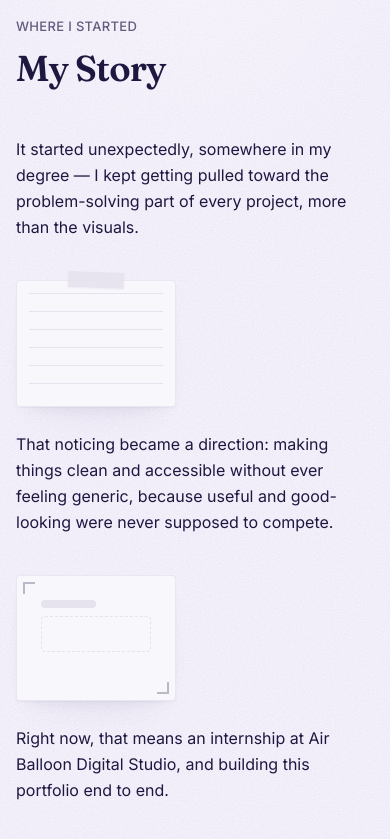
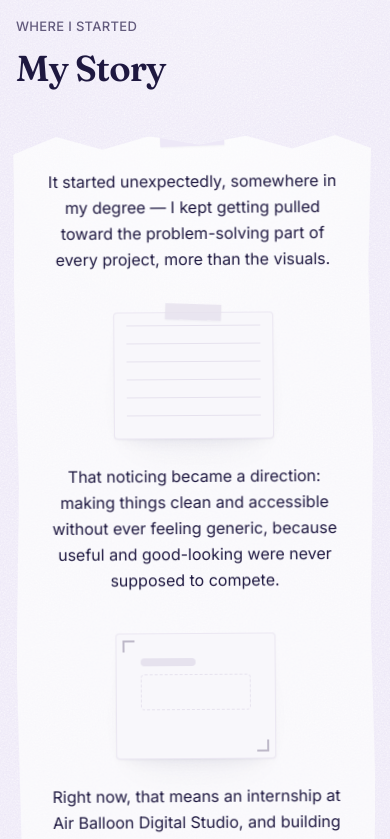
Before and after one commit to antoniaafx/antoniaafx.github.io, a React (Vite) app: page /about in a window 390 px wide. Shown: the part 1180-2019 px from the top of the page. Built offline with nearby package versions, Linux system fonts and the light colour scheme.

Commit message:
about page

```diff
--- a/src/components/AboutBackground.jsx
+++ b/src/components/AboutBackground.jsx
@@ -1,47 +1,37 @@
-import { motion, useReducedMotion } from 'framer-motion'
+import { useEffect, useRef, useState } from 'react'
+import { motion, useReducedMotion, useScroll, useTransform } from 'framer-motion'
 import Section from './Section'
 import SectionTitle from './SectionTitle'
 import { fadeInUp } from '../lib/motion'
 
-// Same four connected sentences, same two artefacts (a notebook page, a
-// wireframe/canvas) as every previous pass — only the composition changes
-// here, not the content. `gapBefore` is the space between this beat and
-// the one above it (empty on the first beat, since the section's own top
-// margin already handles that) — a consistent gap for beats that continue
-// the same thought, one deliberately larger gap marking the shift into
-// the closing reflection.
+// Content is unchanged from the previous pass — same four sentences, same
+// two artefacts, same pairing and order. Only how this is presented
+// changes in this pass, not what it says.
 const BEATS = [
   {
     text: 'It started unexpectedly, somewhere in my degree — I kept getting pulled toward the problem-solving part of every project, more than the visuals.',
     artefact: null,
-    gapBefore: '',
   },
   {
     text: 'That noticing became a direction: making things clean and accessible without ever feeling generic, because useful and good-looking were never supposed to compete.',
     artefact: 'notebook',
     side: 'right',
-    gapBefore: 'mt-10 sm:mt-14',
   },
   {
     text: 'Right now, that means an internship at Air Balloon Digital Studio, and building this portfolio end to end.',
     artefact: 'canvas',
     side: 'left',
-    gapBefore: 'mt-10 sm:mt-14',
   },
   {
-    text: 'And it means still learning — mostly, to share rough work earlier instead of waiting until it feels ready.',
+    text: "And it means still learning — mostly, to share rough work earlier instead of waiting until it feels ready.",
     artefact: null,
-    gapBefore: 'mt-16 sm:mt-20',
   },
 ]
 
 const STORY_VIEWPORT = { once: true, amount: 0.6 }
 
-// Same aesthetic as every previous pass (ruled-paper notebook page,
-// dashed-block wireframe/canvas, monochrome paper/line/ink tones, one
-// piece of tape) — internal padding/line-spacing scaled up slightly to
-// stay proportionate now that these sit in a real column instead of a
-// small floated corner.
+// Unchanged — same ruled-notebook and wireframe-canvas illustrations as
+// the previous pass.
 function NotebookArtefact() {
   return (
     <div aria-hidden="true" className="relative">
@@ -76,62 +66,167 @@ function CanvasArtefact() {
 
 const ARTEFACTS = { notebook: NotebookArtefact, canvas: CanvasArtefact }
 
-// The structural fix: a real second column, the same idea
-// FeaturedProjectCard.jsx already uses for its own image+text rows
-// (lg:w-1/2 / lg:w-1/2, alternating sides), applied here at 6/5 columns
-// out of 12 rather than an even half — text stays at its own comfortable
-// max-w-md measure *inside* its column, it doesn't need the whole column
-// width, but the row itself now spans close to the section's full
-// container the same way a FeaturedProjectCard row does, instead of one
-// narrow strip with a small decoration stuck to its edge. Below `lg:` the
-// grid collapses to one column and the artefact sits above its text in
-// normal flow — the same responsive behaviour FeaturedProjectCard's own
-// rows already have.
-function Beat({ text, artefact, side, gapBefore, shouldReduceMotion }) {
-  const Artefact = artefact ? ARTEFACTS[artefact] : null
-  const reversed = side === 'left'
+// Same paper this section already borrows compositionally from
+// FeaturedProjectCard, now borrowed visually too: the one shared
+// torn-edge clip-path (index.css's .card-torn-edge, not a new tear),
+// the same paper grain texture, and a drop-shadow rather than a
+// box-shadow for the same reason FeaturedProjectCard uses one — a
+// box-shadow ignores clip-path entirely and would sit as a plain
+// rectangle behind the torn silhouette. One piece of tape, reusing the
+// exact device/colour FeaturedProjectCard's first card already uses,
+// so this doesn't introduce a new physical idiom, just the site's
+// existing one.
+const PAPER_CLASS =
+  'card-torn-edge bg-paper bg-texture-paper relative -rotate-[0.4deg] drop-shadow-[0_10px_24px_rgba(30,24,64,0.16)]'
 
-  const textCol = Artefact ? (reversed ? 'lg:col-span-6 lg:col-start-7' : 'lg:col-span-6 lg:col-start-1') : 'lg:col-span-6'
-  const artefactCol = reversed ? 'lg:col-span-5 lg:col-start-1' : 'lg:col-span-5 lg:col-start-8'
+function PaperTape() {
+  return (
+    <span
+      aria-hidden="true"
+      className="pointer-events-none absolute -top-2.5 left-1/2 z-10 h-5 w-16 -translate-x-1/2 -rotate-2 bg-paper-muted shadow-soft"
+    />
+  )
+}
+
+function BeatContent({ beat }) {
+  const Artefact = beat.artefact ? ARTEFACTS[beat.artefact] : null
+  const reversed = beat.side === 'left'
+
+  if (!Artefact) {
+    return <p className="mx-auto max-w-md text-center text-base leading-relaxed text-ink">{beat.text}</p>
+  }
 
   return (
-    <div className={gapBefore}>
-      <div className={Artefact ? 'lg:grid lg:grid-cols-12 lg:items-center lg:gap-x-10' : ''}>
-        {Artefact && (
+    <div className="lg:grid lg:grid-cols-12 lg:items-center lg:gap-x-10">
+      <div
+        className={`mx-auto mb-6 w-40 sm:w-48 lg:mb-0 lg:w-full ${
+          reversed ? 'lg:order-1 lg:col-span-5 lg:col-start-1' : 'lg:col-span-5 lg:col-start-8'
+        }`}
+      >
+        <Artefact />
+      </div>
+      <p
+        className={`mx-auto max-w-md text-center text-base leading-relaxed text-ink lg:text-left ${
+          reversed ? 'lg:col-span-6 lg:col-start-7' : 'lg:col-span-6 lg:col-start-1'
+        }`}
+      >
+        {beat.text}
+      </p>
+    </div>
+  )
+}
+
+// The static reading of the page — every beat stacked in normal document
+// flow inside the paper, each fading in on its own as it scrolls into
+// view. Used whenever the pinned/crossfade interaction below is switched
+// off: below `lg:` (a tall pinned section is hard to size reliably
+// against a mobile browser's own collapsing address-bar viewport, and
+// there's much less benefit to it on a screen this narrow anyway), and
+// under reduced-motion (no pin, no scroll-linked movement at all).
+function StaticStory({ shouldReduceMotion }) {
+  return (
+    <div className={`${PAPER_CLASS} p-8 sm:p-12 lg:p-16`}>
+      <PaperTape />
+      <div className="space-y-10 sm:space-y-12">
+        {BEATS.map((beat, index) => (
           <motion.div
+            key={index}
             initial={shouldReduceMotion ? undefined : 'hidden'}
             whileInView={shouldReduceMotion ? undefined : 'visible'}
             viewport={STORY_VIEWPORT}
             variants={fadeInUp}
-            className={`mb-6 w-40 sm:w-48 lg:mb-0 lg:w-56 xl:w-64 ${artefactCol}`}
           >
-            <Artefact />
+            <BeatContent beat={beat} />
           </motion.div>
-        )}
-        <motion.p
-          initial={shouldReduceMotion ? undefined : 'hidden'}
-          whileInView={shouldReduceMotion ? undefined : 'visible'}
-          viewport={STORY_VIEWPORT}
-          variants={fadeInUp}
-          className={`max-w-md text-base leading-relaxed text-ink ${textCol}`}
-        >
-          {text}
-        </motion.p>
+        ))}
       </div>
     </div>
   )
 }
 
+// One beat at a time, in the same spot on the same page, advancing as
+// the reader scrolls — "one page, content progressing across it," not a
+// new sheet per idea. `total` slices scroll progress into one window per
+// beat; each window fades its beat in, holds it, then fades it out
+// (the first beat starts already visible, the last stays visible through
+// the end instead of fading right before the section unpins).
+function ScrollBeat({ beat, index, total, scrollYProgress }) {
+  const segment = 1 / total
+  const start = index * segment
+  const end = start + segment
+  const settle = start + segment * 0.22
+  const hold = end - segment * 0.22
+  const isFirst = index === 0
+  const isLast = index === total - 1
+
+  const opacity = useTransform(
+    scrollYProgress,
+    [start, settle, hold, end],
+    isFirst ? [1, 1, 1, 0] : isLast ? [0, 1, 1, 1] : [0, 1, 1, 0]
+  )
+  const y = useTransform(
+    scrollYProgress,
+    [start, settle, hold, end],
+    isFirst ? [0, 0, 0, -14] : isLast ? [14, 0, 0, 0] : [14, 0, 0, -14]
+  )
+
+  return (
+    <motion.div
+      style={{ opacity, y }}
+      className="absolute inset-0 flex flex-col justify-center px-8 py-12 sm:px-12 lg:px-16"
+    >
+      <BeatContent beat={beat} />
+    </motion.div>
+  )
+}
+
+function PinnedStory({ scrollYProgress }) {
+  return (
+    <div className={`${PAPER_CLASS} relative h-[68vh] overflow-hidden`}>
+      <PaperTape />
+      {BEATS.map((beat, index) => (
+        <ScrollBeat key={index} beat={beat} index={index} total={BEATS.length} scrollYProgress={scrollYProgress} />
+      ))}
+    </div>
+  )
+}
+
+// Desktop-and-up only — see StaticStory's comment for why. Checked via a
+// real media query (not a Tailwind class toggle) because which behaviour
+// mounts changes which hooks/interaction actually run, not just how
+// something is styled.
+function useIsDesktop() {
+  const query = '(min-width: 1024px)'
+  const [matches, setMatches] = useState(() => typeof window !== 'undefined' && window.matchMedia(query).matches)
+
+  useEffect(() => {
+    const mql = window.matchMedia(query)
+    const onChange = () => setMatches(mql.matches)
+    mql.addEventListener('change', onChange)
+    return () => mql.removeEventListener('change', onChange)
+  }, [])
+
+  return matches
+}
+
 function AboutBackground() {
   const shouldReduceMotion = useReducedMotion()
+  const isDesktop = useIsDesktop()
+  const containerRef = useRef(null)
+  const { scrollYProgress } = useScroll({ target: containerRef, offset: ['start start', 'end end'] })
+  const usePin = isDesktop && !shouldReduceMotion
 
   return (
     <Section background="muted">
       <SectionTitle eyebrow="Where I Started" title="My Story" />
-      <div className="mt-12">
-        {BEATS.map((beat, index) => (
-          <Beat key={index} {...beat} shouldReduceMotion={shouldReduceMotion} />
-        ))}
+      <div ref={containerRef} className={`mt-12 ${usePin ? 'lg:h-[240vh]' : ''}`}>
+        {usePin ? (
+          <div className="lg:sticky lg:top-20">
+            <PinnedStory scrollYProgress={scrollYProgress} />
+          </div>
+        ) : (
+          <StaticStory shouldReduceMotion={shouldReduceMotion} />
+        )}
       </div>
     </Section>
   )
```
Also changed, not shown: .claude/launch.json.
